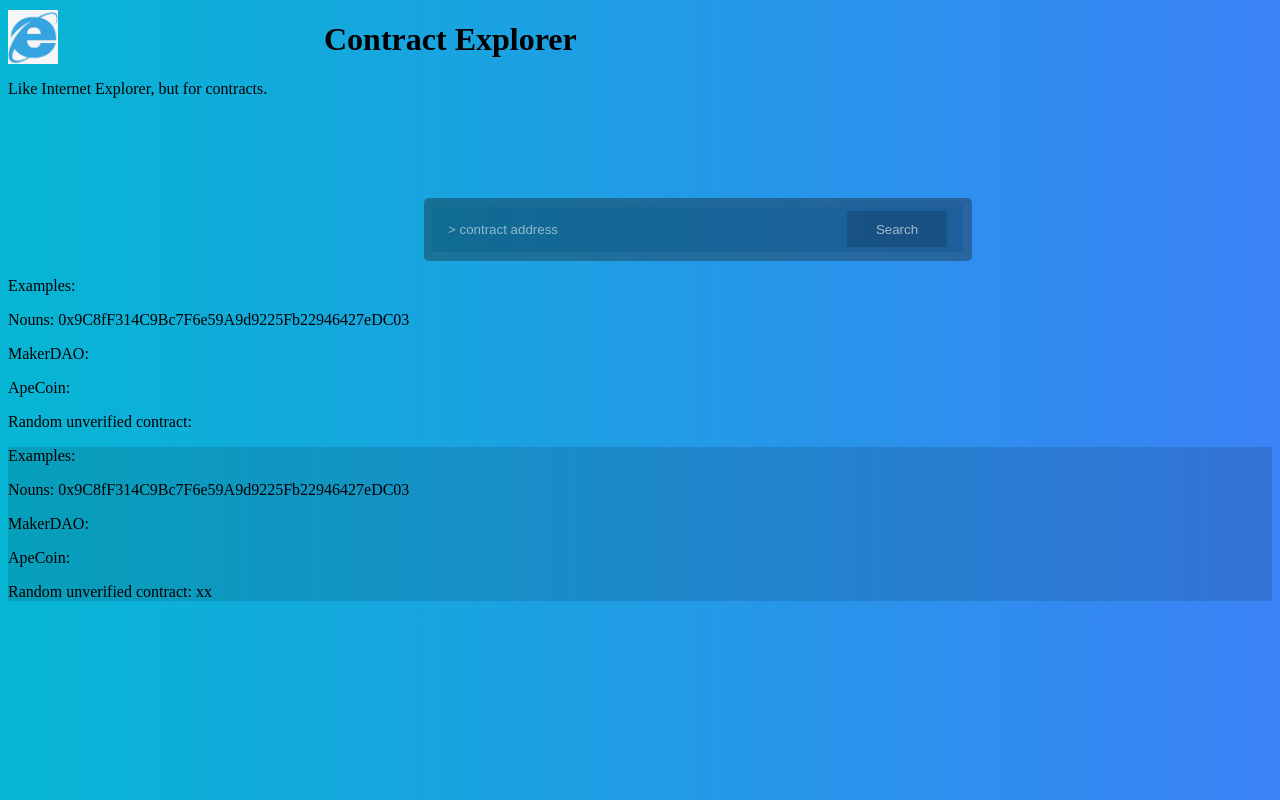
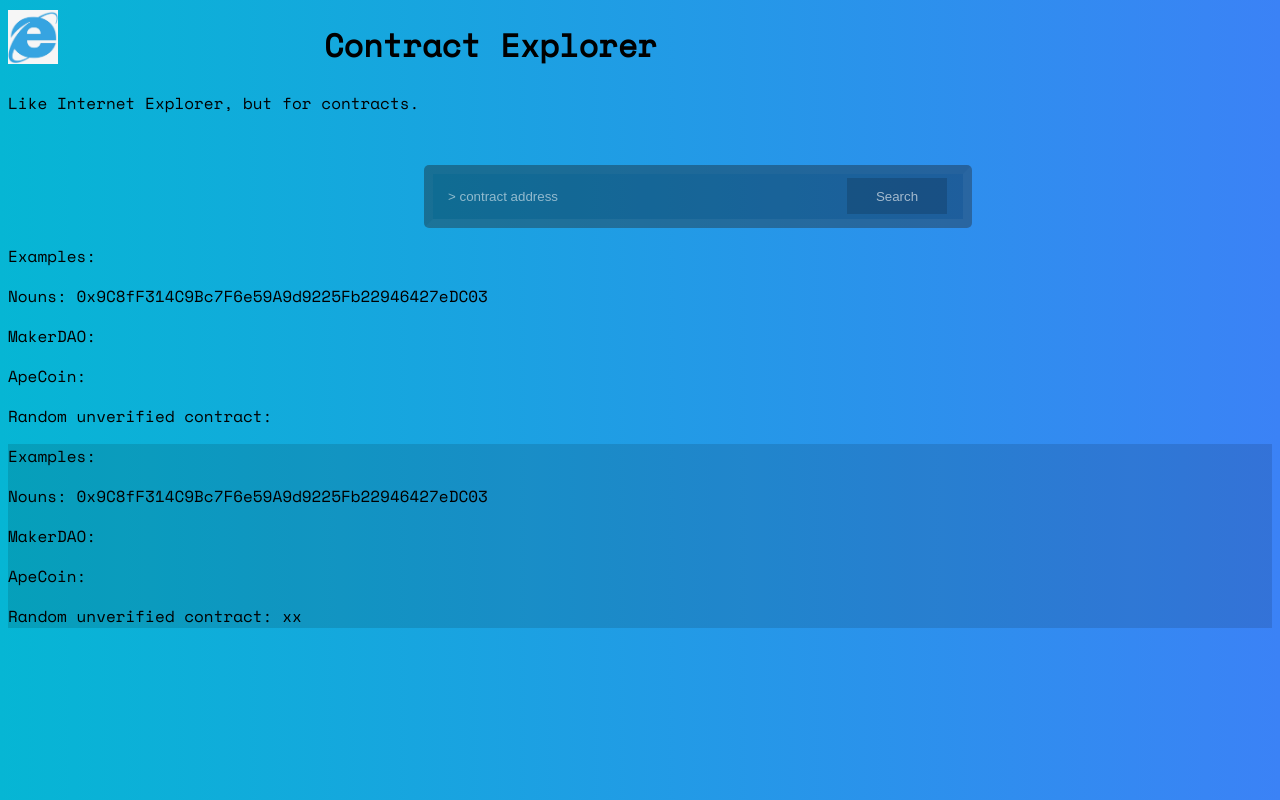
Before and after one commit to shazow/contract-explorer, a SvelteKit app: page / in a window 1280 px wide. Built offline with nearby package versions, Linux system fonts and the light colour scheme.

Commit message:
Added Space Mono font

```diff
--- a/src/routes/+page.svelte
+++ b/src/routes/+page.svelte
@@ -46,11 +46,14 @@
 
 
 <style>
+    @import url(https://fonts.googleapis.com/css?family=Space+Mono);
+
     :global(body) {
 	    --tw-gradient-to: #3b82f6;
 	    --tw-gradient-from: #06b6d4;
     	--tw-gradient-stops: var(--tw-gradient-from), var(--tw-gradient-to);
     	background-image: linear-gradient(to right, var(--tw-gradient-stops));
+        font-family: 'Space Mono', sans-serif;
 	}
 
     .center{
@@ -69,7 +72,7 @@
     }
 
     .search{
-        margin-top: 100px;
+        margin-top: 50px;
         margin-left: 100px;
     }
 
```
